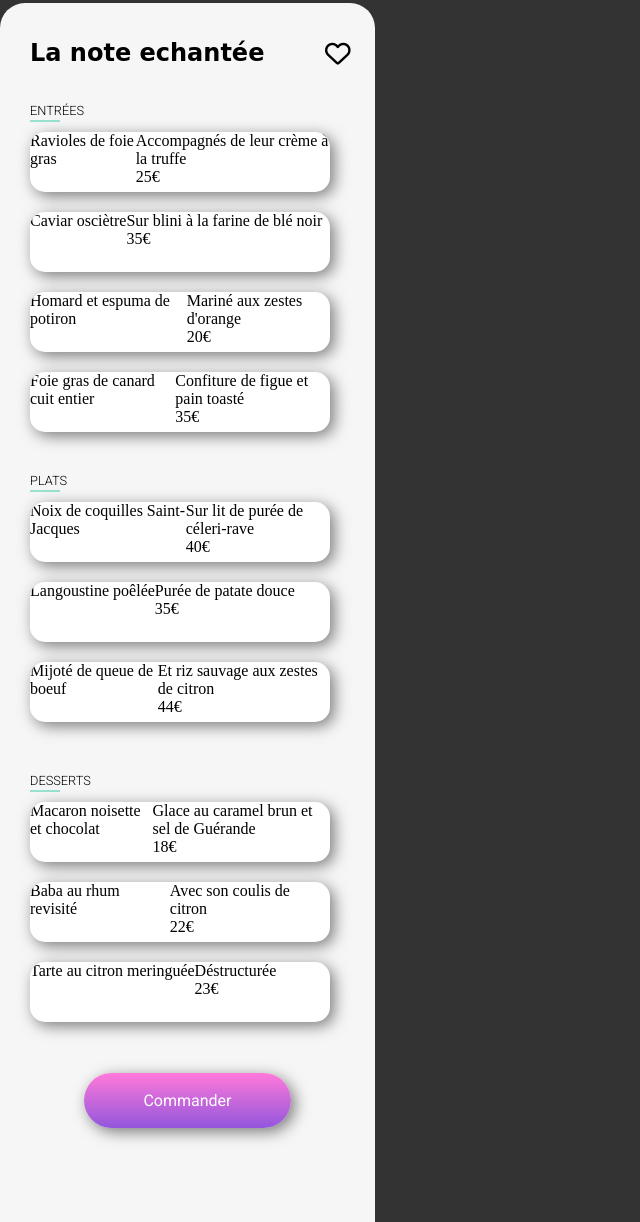
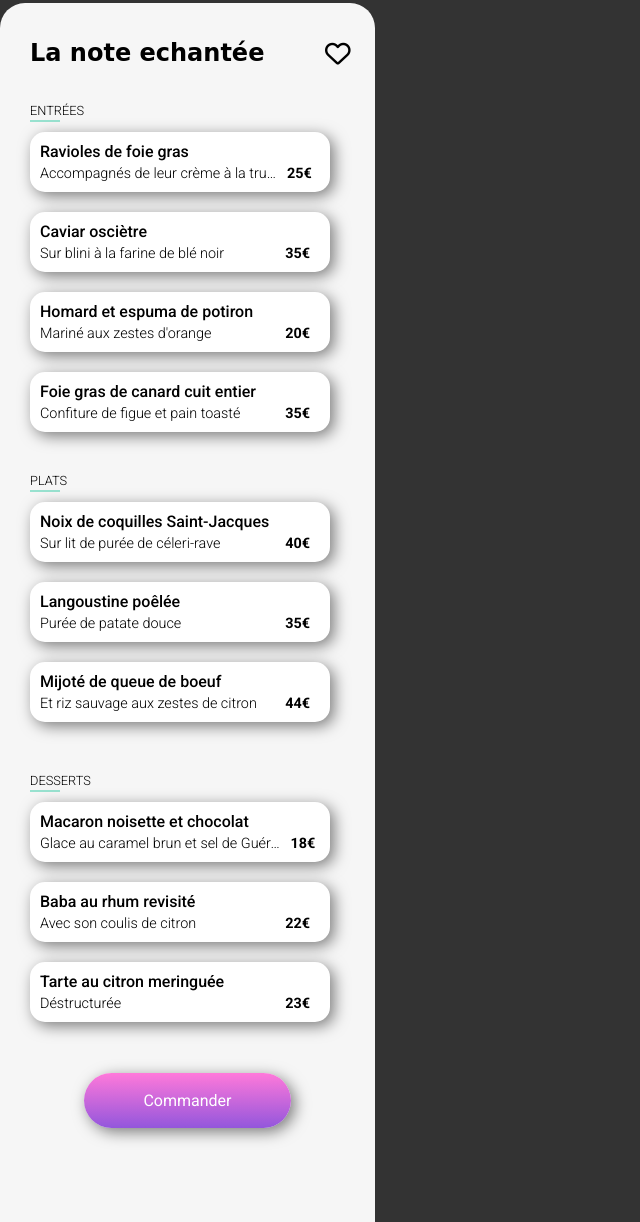
Before and after one commit to juliengDev/Projet_3_Gilbert_Julien, a website: page pages/La_note_enchantee.html in a window 1280 px wide. Shown: the part 272-1494 px from the top of the page, without its empty margins (0-640 px from the left). Drawn offline with Linux system fonts and the light colour scheme; a web font is replaced by a local one.

Commit message:
Maj des dishes card

```diff
--- a/pages/La_note_enchantee.html
+++ b/pages/La_note_enchantee.html
@@ -35,42 +35,54 @@
         <div class="menu-title">
         <h2>Entrées</h2>
         </div>
-        <div class="dishes-card">
-          <div class="dishes-card__title">
+        <div class="dishes-card dishes-card--anim1">
+          <div class="dishes-card__text">
             <p>Ravioles de foie gras</p>
+            <p>Accompagnés de leur crème à la truffe</p>
           </div>
-          <div class="dishes-card-bloc">
-            <p class="dishes-card-bloc__description">Accompagnés de leur crème à la truffe</p>
-            <p class="dishes-card-bloc__price">25&euro;</p>
+          <div class="dishes-card__price">25&euro;</div>
+          <div class="dishes-card__animation">
+            <div class="circle-animation">
+              <i class="fas fa-check"></i>
+            </div>
           </div>
         </div>
-        <div class="dishes-card">
-          <div class="dishes-card__title">
+        <div class="dishes-card dishes-card--anim2">
+          <div class="dishes-card__text">
             <p>Caviar osciètre</p>
+            <p>Sur blini à la farine de blé noir</p>
           </div>
-          <div class="dishes-card-bloc">
-            <p class="dishes-card-bloc__description">Sur blini à la farine de blé noir</p>
-            <p class="dishes-card-bloc__price">35&euro;</p>
+          <div class="dishes-card__price">35&euro;</div>
+          <div class="dishes-card__animation">
+            <div class="circle-animation">
+              <i class="fas fa-check"></i>
+            </div>
           </div>
         </div>
-        <div class="dishes-card">
-          <div class="dishes-card__title">
+        <div class="dishes-card dishes-card--anim3">
+          <div class="dishes-card__text">
             <p>Homard et espuma de potiron</p>
+            <p>Mariné aux zestes d'orange</p>
           </div>
-          <div class="dishes-card-bloc">
-            <p class="dishes-card-bloc__description">Mariné aux zestes d'orange</p>
-            <p class="dishes-card-bloc__price">20&euro;</p>
+          <div class="dishes-card__price">20&euro;</div>
+          <div class="dishes-card__animation">
+            <div class="circle-animation">
+              <i class="fas fa-check"></i>
+            </div>
           </div>
+        </div>
+        <div class="dishes-card dishes-card--anim4">
+          <div class="dishes-card__text">
+            <p>Foie gras de canard cuit entier</p>
+            <p>Confiture de figue et pain toasté</p>
           </div>
-          <div class="dishes-card">
-            <div class="dishes-card__title">
-              <p>Foie gras de canard cuit entier</p>
+          <div class="dishes-card__price">35&euro;</div>
+          <div class="dishes-card__animation">
+            <div class="circle-animation">
+              <i class="fas fa-check"></i>
             </div>
-            <div class="dishes-card-bloc">
-              <p class="dishes-card-bloc__description">Confiture de figue et pain toasté</p>
-              <p class="dishes-card-bloc__price">35&euro;</p>
-            </div>
-            </div>
+          </div>
+        </div>
         </div>
 
       </div>
@@ -80,34 +92,42 @@
         <div class="menu-title">
         <h2>plats</h2>
         </div>
-        <div class="dishes-card">
-          <div class="dishes-card__title">
+        <div class="dishes-card dishes-card--anim1">
+          <div class="dishes-card__text">
             <p>Noix de coquilles Saint-Jacques</p>
+            <p>Sur lit de purée de céleri-rave</p>
           </div>
-          <div class="dishes-card-bloc">
-            <p class="dishes-card-bloc__description">Sur lit de purée de céleri-rave</p>
-            <p class="dishes-card-bloc__price">40&euro;</p>
+          <div class="dishes-card__price">40&euro;</div>
+          <div class="dishes-card__animation">
+            <div class="circle-animation">
+              <i class="fas fa-check"></i>
+            </div>
           </div>
         </div>
-        <div class="dishes-card">
-          <div class="dishes-card__title">
+        <div class="dishes-card dishes-card--anim2">
+          <div class="dishes-card__text">
             <p>Langoustine poêlée</p>
+            <p>Purée de patate douce</p>
           </div>
-          <div class="dishes-card-bloc">
-            <p class="dishes-card-bloc__description">Purée de patate douce</p>
-            <p class="dishes-card-bloc__price">35&euro;</p>
+          <div class="dishes-card__price">35&euro;</div>
+          <div class="dishes-card__animation">
+            <div class="circle-animation">
+              <i class="fas fa-check"></i>
+            </div>
           </div>
         </div>
-        <div class="dishes-card">
-          <div class="dishes-card__title">
-            <p>Mijoté de queue de boeuf </p>
+        <div class="dishes-card dishes-card--anim3">
+          <div class="dishes-card__text">
+            <p>Mijoté de queue de boeuf</p>
+            <p>Et riz sauvage aux zestes de citron</p>
           </div>
-          <div class="dishes-card-bloc">
-            <p class="dishes-card-bloc__description">Et riz sauvage aux zestes de citron</p>
-            <p class="dishes-card-bloc__price">44&euro;</p>
+          <div class="dishes-card__price">44&euro;</div>
+          <div class="dishes-card__animation">
+            <div class="circle-animation">
+              <i class="fas fa-check"></i>
+            </div>
           </div>
         </div>
-
       </div>
     </section>
     <section class="dessert-menu">
@@ -115,31 +135,40 @@
         <div class="menu-title">
         <h2>desserts</h2>
         </div>
-        <div class="dishes-card">
-          <div class="dishes-card__title">
+        <div class="dishes-card dishes-card--anim1">
+          <div class="dishes-card__text">
             <p>Macaron noisette et chocolat</p>
+            <p>Glace au caramel brun et sel de Guérande</p>
           </div>
-          <div class="dishes-card-bloc">
-            <p class="dishes-card-bloc__description">Glace au caramel brun et sel de Guérande</p>
-            <p class="dishes-card-bloc__price">18&euro;</p>
+          <div class="dishes-card__price">18&euro;</div>
+          <div class="dishes-card__animation">
+            <div class="circle-animation">
+              <i class="fas fa-check"></i>
+            </div>
           </div>
         </div>
-        <div class="dishes-card">
-          <div class="dishes-card__title">
+        <div class="dishes-card dishes-card--anim2">
+          <div class="dishes-card__text">
             <p>Baba au rhum revisité</p>
+            <p>Avec son coulis de citron</p>
           </div>
-          <div class="dishes-card-bloc">
-            <p class="dishes-card-bloc__description">Avec son coulis de citron</p>
-            <p class="dishes-card-bloc__price">22&euro;</p>
+          <div class="dishes-card__price">22&euro;</div>
+          <div class="dishes-card__animation">
+            <div class="circle-animation">
+              <i class="fas fa-check"></i>
+            </div>
           </div>
         </div>
-        <div class="dishes-card">
-          <div class="dishes-card__title">
+        <div class="dishes-card dishes-card--anim3">
+          <div class="dishes-card__text">
             <p>Tarte au citron meringuée</p>
+            <p>Déstructurée</p>
           </div>
-          <div class="dishes-card-bloc">
-            <p class="dishes-card-bloc__description">Déstructurée</p>
-            <p class="dishes-card-bloc__price">23&euro;</p>
+          <div class="dishes-card__price">23&euro;</div>
+          <div class="dishes-card__animation">
+            <div class="circle-animation">
+              <i class="fas fa-check"></i>
+            </div>
           </div>
         </div>
       </div>
--- a/sass/layouts/_dishes-card.scss
+++ b/sass/layouts/_dishes-card.scss
@@ -32,6 +32,7 @@
       &--anim1  {animation: slidedown 1000ms  linear 100ms forwards;}
       &--anim2  {animation: slidedown 1000ms  linear 200ms forwards;}
       &--anim3  {animation: slidedown 1000ms  linear 300ms forwards;}
+      &--anim4  {animation: slidedown 1000ms  linear 400ms forwards;}
       &--extend {height: 80px;}
      &__text {
       display:flex;
```
Also changed, not shown: index.html (+2 -2 lines), pages/A_la_francaise.html (+73 -46 lines), pages/Le_delice_des_sens.html (+73 -49 lines), public/css/style.css, 1 other file.
